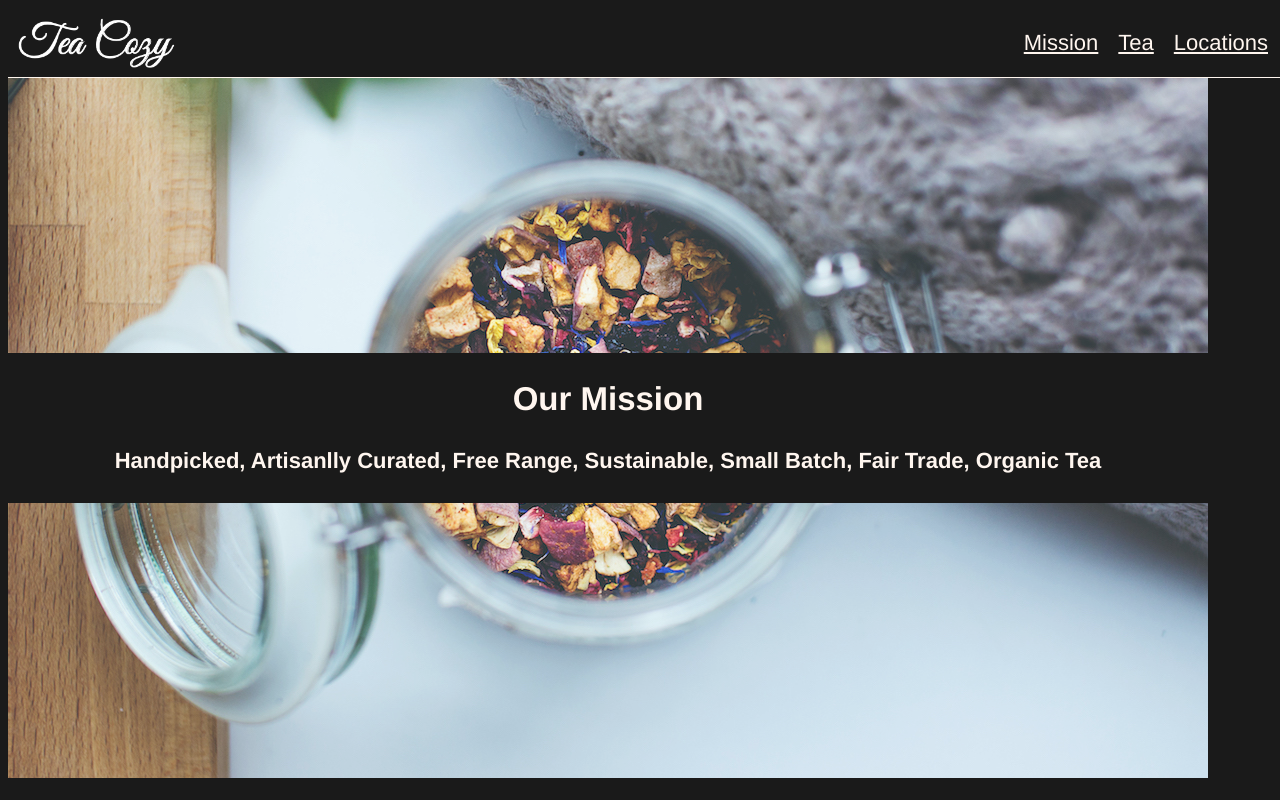
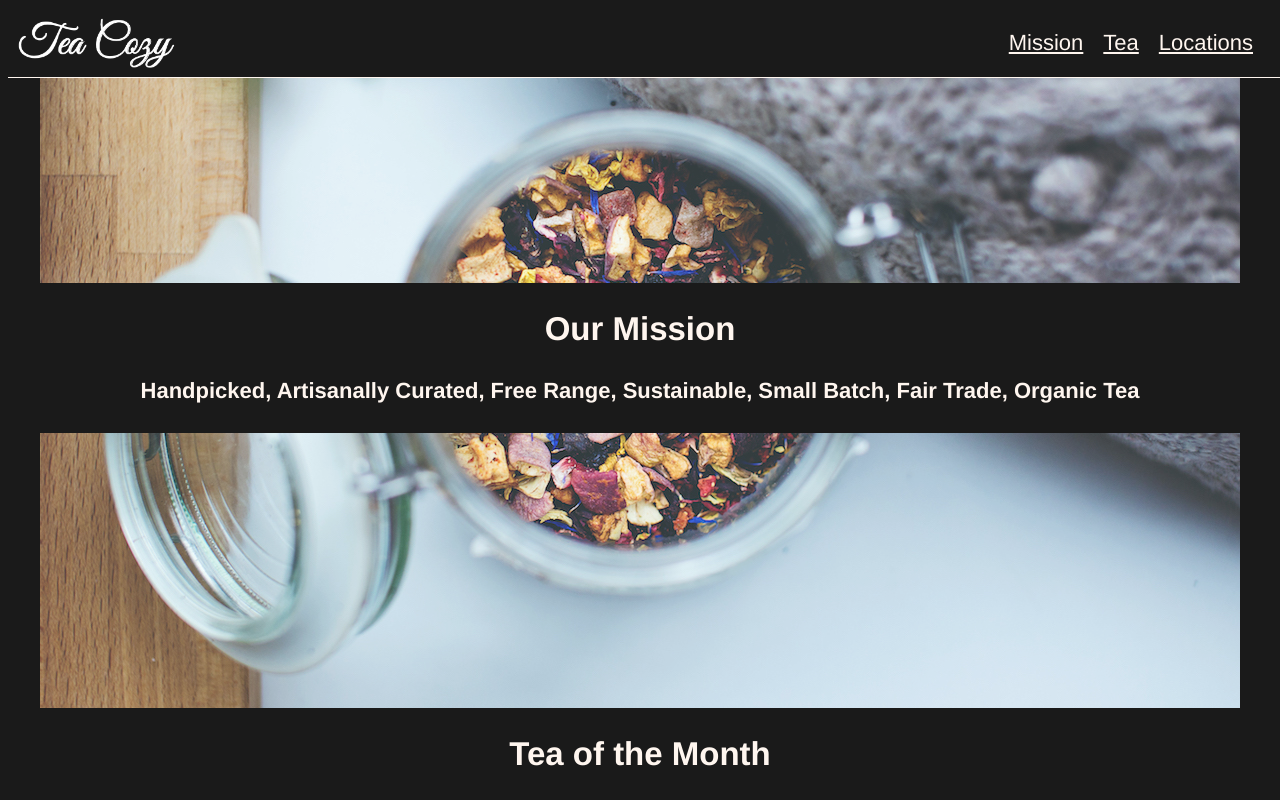
Before and after one commit to hadleymichael/teacozy, a plain HTML site: page index.html in a window 1280 px wide. Shown: the top 800 px of the page. Drawn offline with Linux system fonts and the light colour scheme.

Commit message:
final clean up

```diff
--- a/index.html
+++ b/index.html
@@ -17,7 +17,7 @@
     <div class="largeimg">
       <div class="mission">
         <h2>Our Mission</h2>
-        <h4>Handpicked, Artisanlly Curated, Free Range, Sustainable, Small Batch, Fair Trade, Organic Tea</h4>
+        <h4>Handpicked, Artisanally Curated, Free Range, Sustainable, Small Batch, Fair Trade, Organic Tea</h4>
 
       </div>
     </div>
--- a/resources/css/style.css
+++ b/resources/css/style.css
@@ -5,6 +5,7 @@ html {
   background-color: black;
   opacity: .9;
   text-align: center;
+
 }
 /*Header & Nav */
 
@@ -30,6 +31,7 @@ html {
   display: flex;
   justify-content: flex-end;
   width: 100%;
+  padding-right: 15px;
 }
 
 
@@ -44,11 +46,14 @@ html {
 .largeimg {
   display: flex;
   height: 700px;
-  width: 1200px;
+  width: 1200px auto;
   background-image: url("../images/img-mission-background.jpg");
+  background-repeat: no-repeat;
+  background-position: center;
   z-index: 20;
   align-items: center;
-  padding-top: 70px;
+  justify-content: center;
+
 }
 
 .mission {
@@ -123,6 +128,7 @@ html {
 .locations {
   background-image: url("../images/img-locations-background.jpg");
   background-position: center;
+  background-repeat: no-repeat;
   height: 500px;
   width: 1200px auto;
   display: flex;
```
